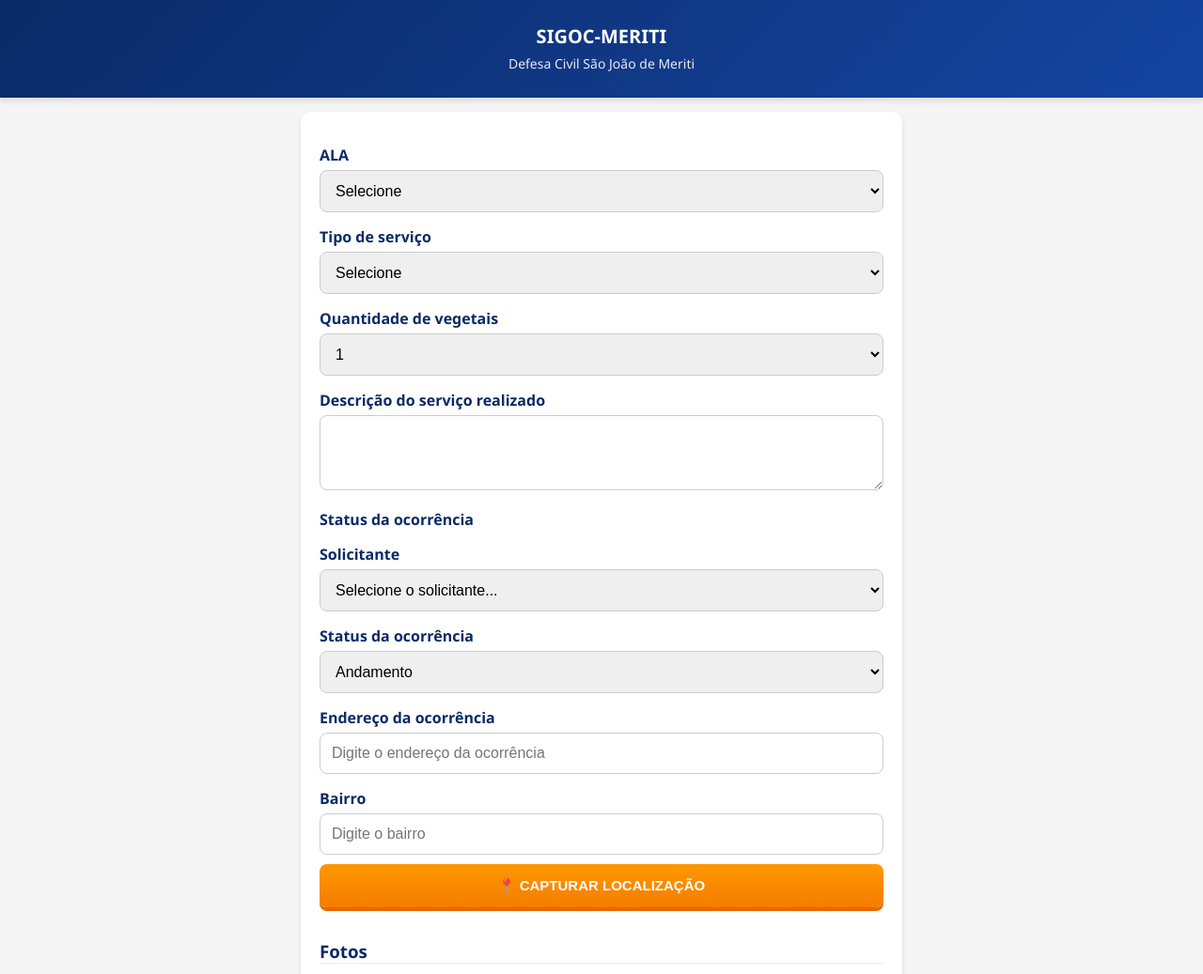
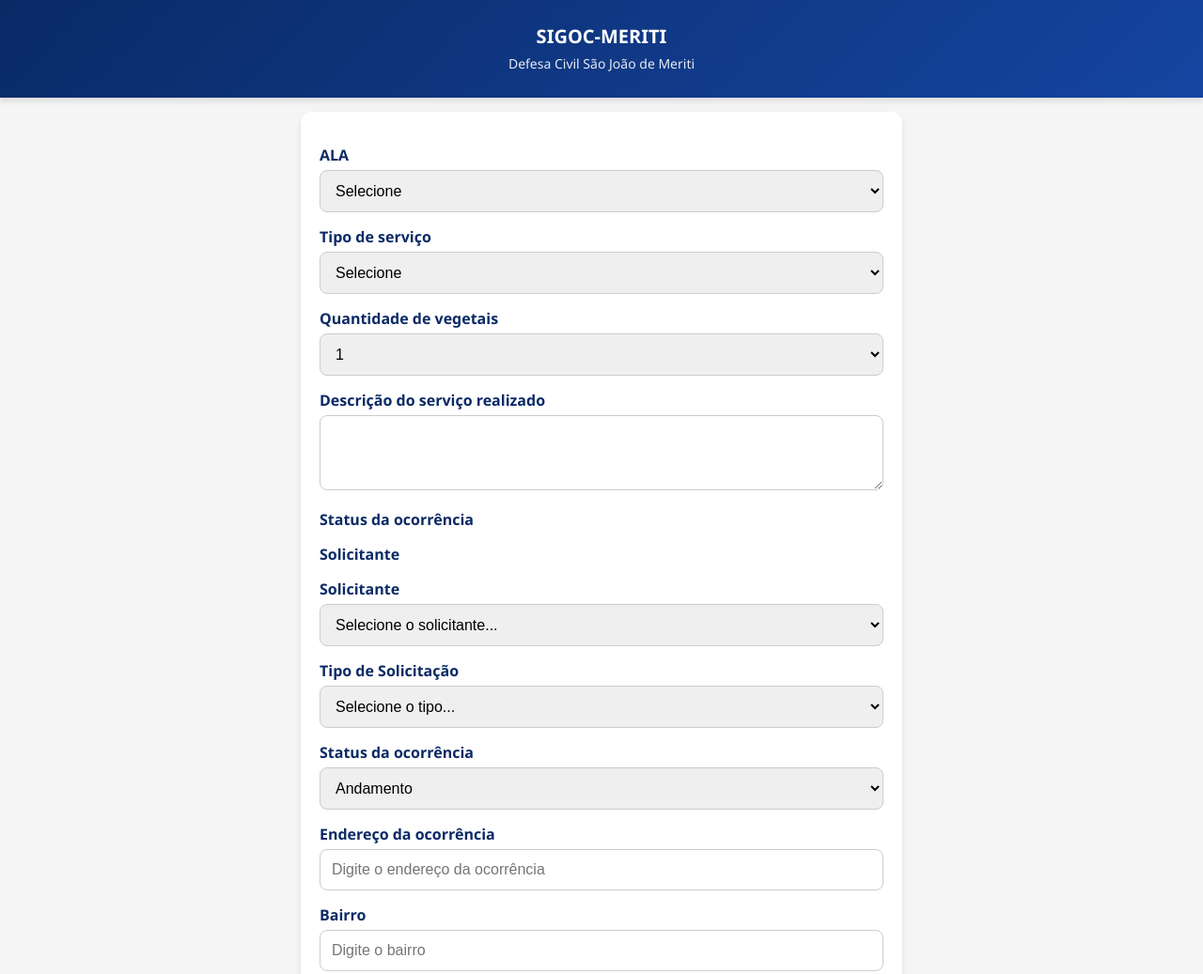
Before and after one commit to SIGOC-MERITI/sigoc-meriti, a website: page public/index.html in a window 1280 px wide. Shown: the top 1037 px of the page at 94% size. Drawn offline with nearby package versions, Linux system fonts and the light colour scheme.

Commit message:
Update index.html
alteramos o campo para Tipo de Solicitacao

```diff
--- a/public/index.html
+++ b/public/index.html
@@ -95,6 +95,8 @@
 
         <label>Status da ocorrência</label>
       <label for="solicitante">Solicitante</label>
+<!-- Campo Solicitante original -->
+<label for="solicitante">Solicitante</label>
 <select id="solicitante" name="solicitante" required>
   <option value="" disabled selected>Selecione o solicitante...</option>
   <option value="Light">Light</option>
@@ -111,6 +113,17 @@
   <option value="Via Instagram">Via Instagram</option>
 </select>
 
+<!-- NOVO: Campo Tipo de Solicitação -->
+<label for="tipo_solicitacao">Tipo de Solicitação</label>
+<select id="tipo_solicitacao" name="tipo_solicitacao" required>
+  <option value="" disabled selected>Selecione o tipo...</option>
+  <option value="Poda">Poda</option>
+  <option value="Supressão">Supressão</option>
+  <option value="Limpeza">Limpeza</option>
+  <option value="Manutenção">Manutenção</option>
+</select>
+
+<!-- Campo Status -->
 <label for="status">Status da ocorrência</label>
 <select id="status" name="status" required>
   <option value="Andamento" selected>Andamento</option>
```
